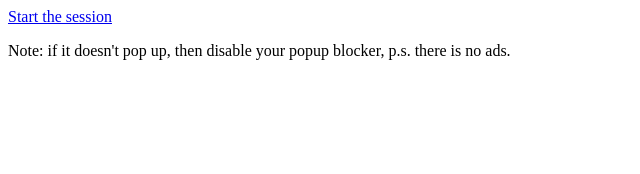
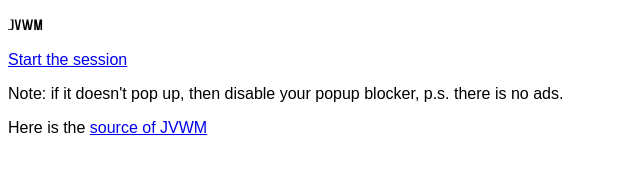
Before and after one commit to MXP2095onetechguy/JVWM, a plain HTML site: page index.html in a window 1280 px wide. Shown: the whole page, without its empty margins (0-640 px from the left). Drawn offline with Linux system fonts and the light colour scheme.

Commit message:
modify jwvm

```diff
--- a/index.html
+++ b/index.html
@@ -5,11 +5,13 @@
         <link rel="stylesheet" href="style.css">
     </head>
     <body>
+        <p style="font-family: 'EmotionEN';">JVWM</p>
         <a href="window.html"
           target="popup"
           onclick="window.open('window.html','popup','width=600,height=600'); return false;">
             Start the session
         </a>
         <p>Note: if it doesn't pop up, then disable your popup blocker, p.s. there is no ads.</p>
+        <p>Here is the <a href="https://github.com/MXP2095onetechguy/JVWM">source of JVWM</a></p>
     </body>
 </html>
--- a/style.css
+++ b/style.css
@@ -0,0 +1,9 @@
+@font-face {
+    font-family: EmotionEN;
+    src: url(EEF.ttf);
+}
+
+body {
+    font-family: sans-serif, monospace;
+    background-position: center;
+}
--- a/style.window.css
+++ b/style.window.css
@@ -2,6 +2,11 @@
     background-color: black;
     font-family: sans-serif, monospace;
     background-position: center;
+}
+
+@font-face {
+    font-family: EmotionEN;
+    src: url(EEF.ttf);
 }
 
 .gitta{
```
Also changed, not shown: window.html (+2 -1 lines), EEF.ttf (added).
